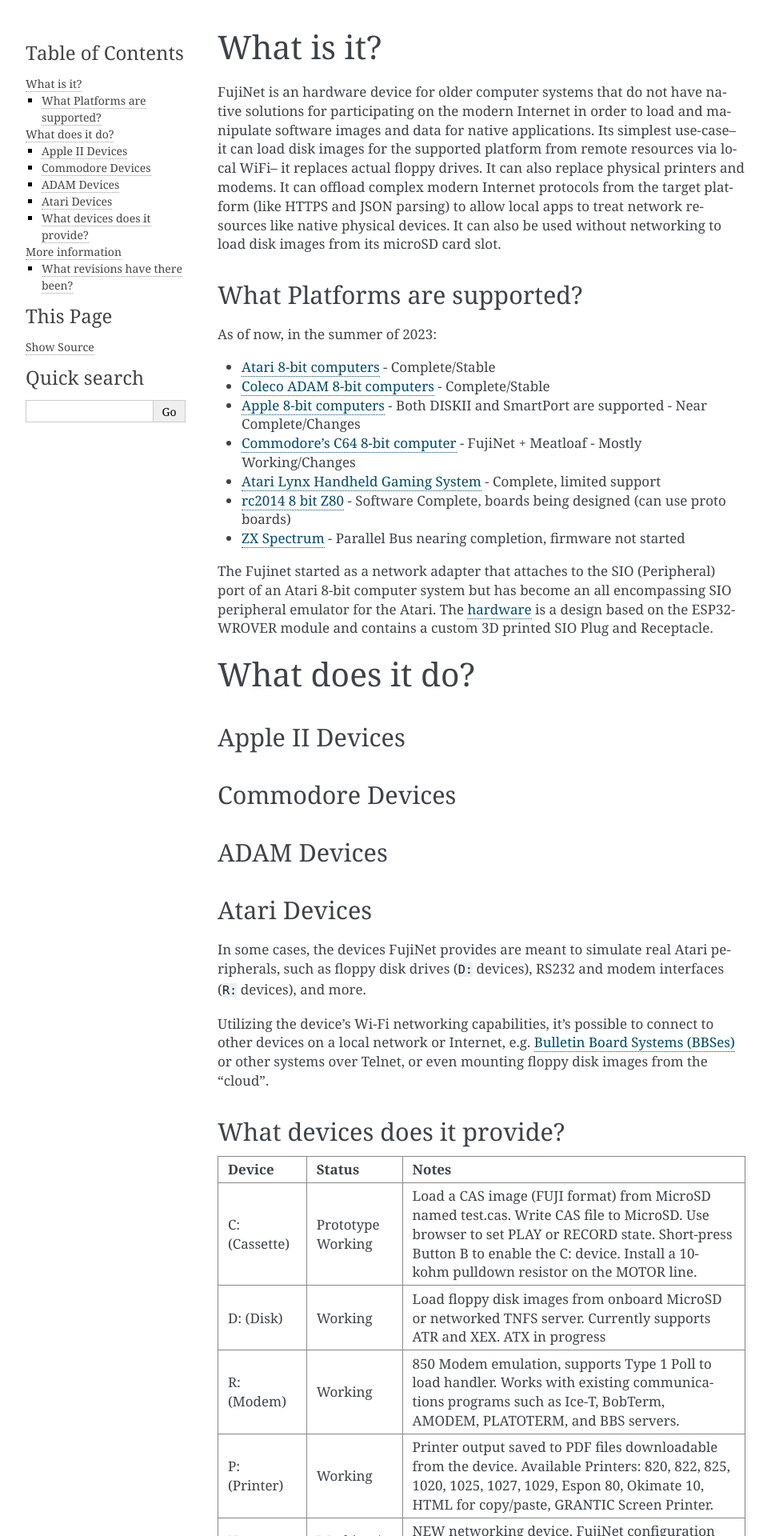
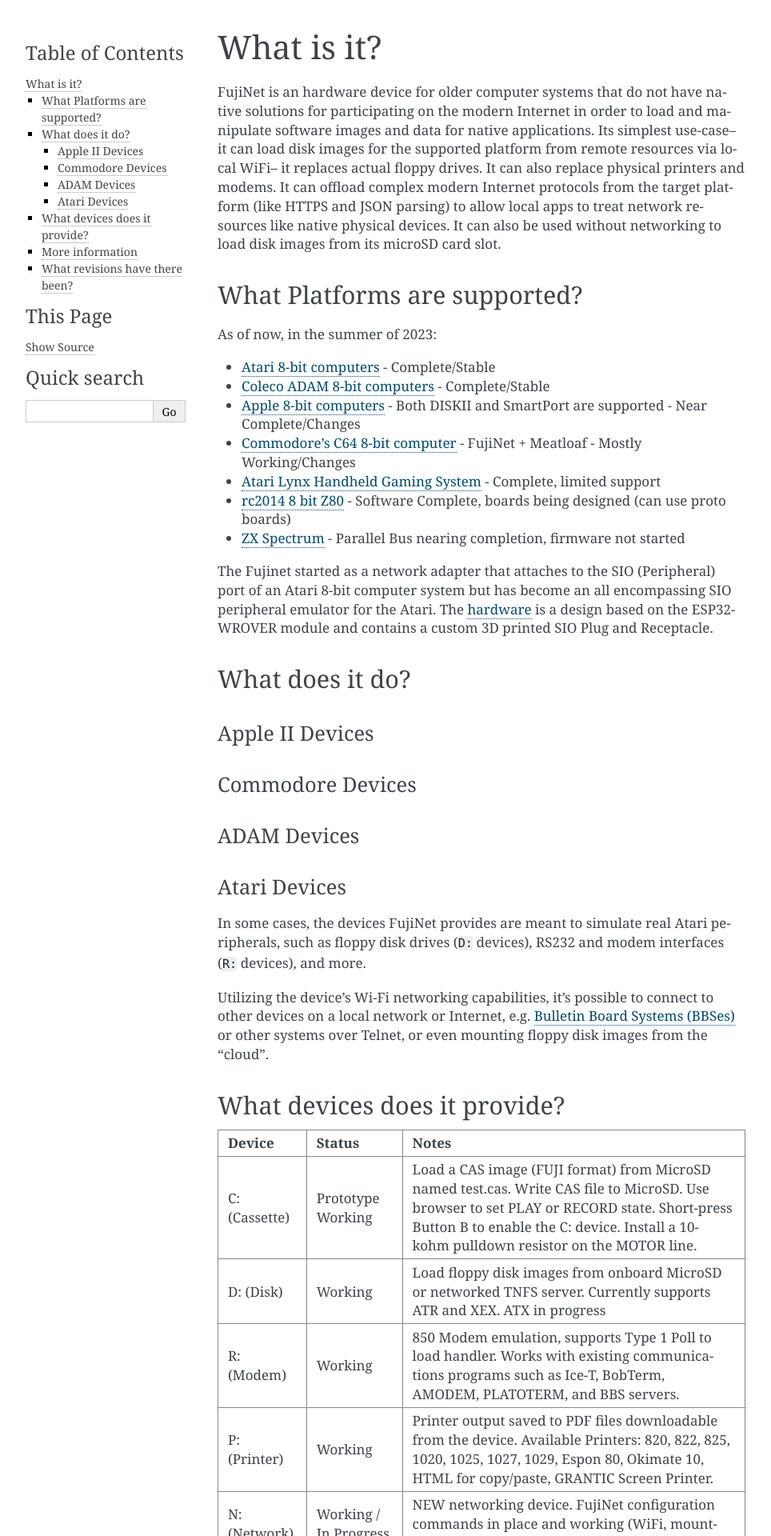
Before and after one commit to benjamink/test-sphinx-docs, a Sphinx documentation site: the page built from docs/overview/what-is-it.md, in a window 1280 px wide. Shown: the top 1920 px of the page at 80% size, without its empty margins (148-1112 px from the left). Built offline with Sphinx 7.4.7, drawn with Linux system fonts in a browser that asks for light colours.

Commit message:
formatting

````diff
--- a/docs/overview/what-is-it.md
+++ b/docs/overview/what-is-it.md
@@ -16,15 +16,16 @@
 
 The Fujinet started as a network adapter that attaches to the SIO (Peripheral) port of an Atari 8-bit computer system but has become an all encompassing SIO peripheral emulator for the Atari. The [hardware](Official-Hardware-Versions) is a design based on the ESP32-WROVER module and contains a custom 3D printed SIO Plug and Receptacle.
 
-# What does it do?
+## What does it do?
 
-## Apple II Devices
+### Apple II Devices
 
-## Commodore Devices
+### Commodore Devices
 
-## ADAM Devices
+### ADAM Devices
 
-## Atari Devices
+### Atari Devices
+
 In some cases, the devices FujiNet provides are meant to simulate real Atari peripherals, such as floppy disk drives (`D:` devices), RS232 and modem interfaces (`R:` devices), and more.
 
 Utilizing the device's Wi-Fi networking capabilities, it's possible to connect to other devices on a local network or Internet, e.g. [Bulletin Board Systems (BBSes)](https://en.wikipedia.org/wiki/Bulletin_board_system) or other systems over Telnet, or even mounting floppy disk images from the "cloud".
@@ -42,15 +43,18 @@
 
 
 Since devices are handled via the Atari OS's Central I/O (CIO) subsystem, practically any programming language on the Atari will be able to make use of these network features. For example, here's a simple networked program in BASIC:
+
 ```basic
 10 OPEN #1,12,0,"N:HTTP://WWW.GOOGLE.COM/"
 20 DIM A$(1024):TRAP 100
 30 INPUT #1,A$:PRINT A$:GOTO 30
 100 CLOSE #1
 ```
+
 On top of TLS and UDP, cryptographic protocols designed to provide communications security over computer networks, [Transport Layer Security (TLS)](https://en.wikipedia.org/wiki/Transport_Layer_Security) and [Datagram Transport Layer Security (DTLS)](https://en.wikipedia.org/wiki/Datagram_Transport_Layer_Security) respectively, are also a possibility, thanks to the computing horsepower of device powering FujiNet.
 
-# More information
+## More information
+
 The information from [the "#FujiNet - a WIP SIO Network Adapter for the Atari 8-bit" thread on the AtariAge forums](https://atariage.com/forums/topic/298720-fujinet-a-wip-sio-network-adapter-for-the-atari-8-bit/) should all be covered here in the wiki, and/or on the FujiNet website.  For now, visit that thread for more info.
 
 ## What revisions have there been?
````
